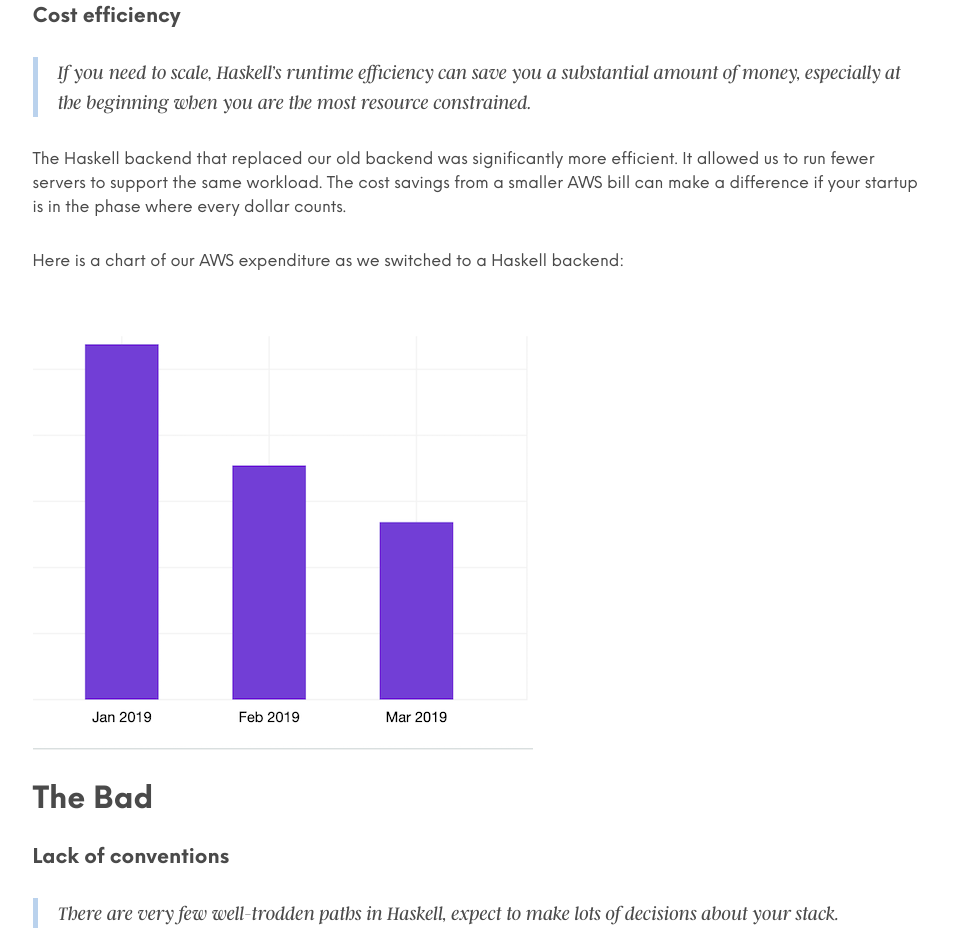
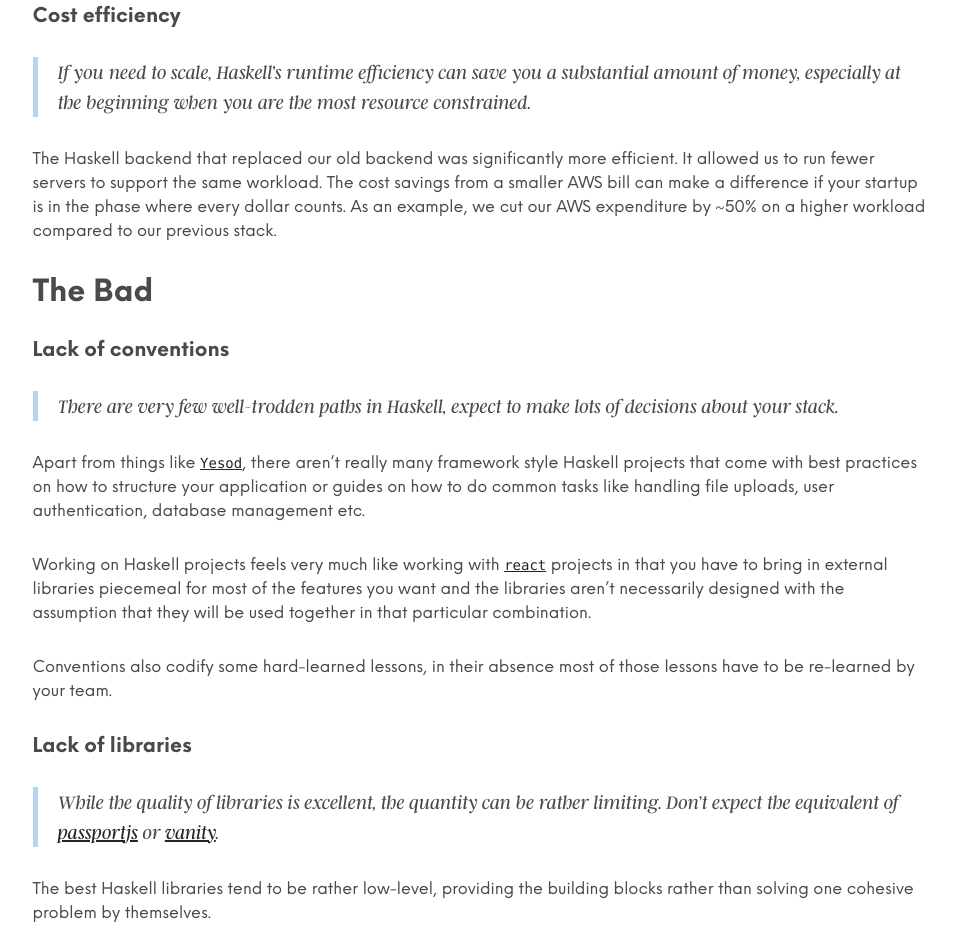
Before and after one commit to Holmusk/tech-blog, a plain HTML site: page blog/2019-03-29-why-haskell.html in a window 1280 px wide. Shown: the part 2070-3017 px from the top of the page, without its empty margins (160-1115 px from the left). Drawn offline with nearby package versions, Linux system fonts and the light colour scheme.

Commit message:
Remove graph

```diff
--- a/blog/2019-03-29-why-haskell.html
+++ b/blog/2019-03-29-why-haskell.html
@@ -108,9 +108,7 @@
 <blockquote>
 <p>If you need to scale, Haskell’s runtime efficiency can save you a substantial amount of money, especially at the beginning when you are the most resource constrained.</p>
 </blockquote>
-<p>The Haskell backend that replaced our old backend was significantly more efficient. It allowed us to run fewer servers to support the same workload. The cost savings from a smaller AWS bill can make a difference if your startup is in the phase where every dollar counts.</p>
-<p>Here is a chart of our AWS expenditure as we switched to a Haskell backend:</p>
-<p><img src="../images/blogposts/2019-03-29-why-haskell/aws-costs.png" class="img-fluid" alt="AWS costs graph"></p>
+<p>The Haskell backend that replaced our old backend was significantly more efficient. It allowed us to run fewer servers to support the same workload. The cost savings from a smaller AWS bill can make a difference if your startup is in the phase where every dollar counts. As an example, we cut our AWS expenditure by ~50% on a higher workload compared to our previous stack.</p>
 <h2 id="the-bad">The Bad</h2>
 <h3 id="lack-of-conventions">Lack of conventions</h3>
 <blockquote>
```
